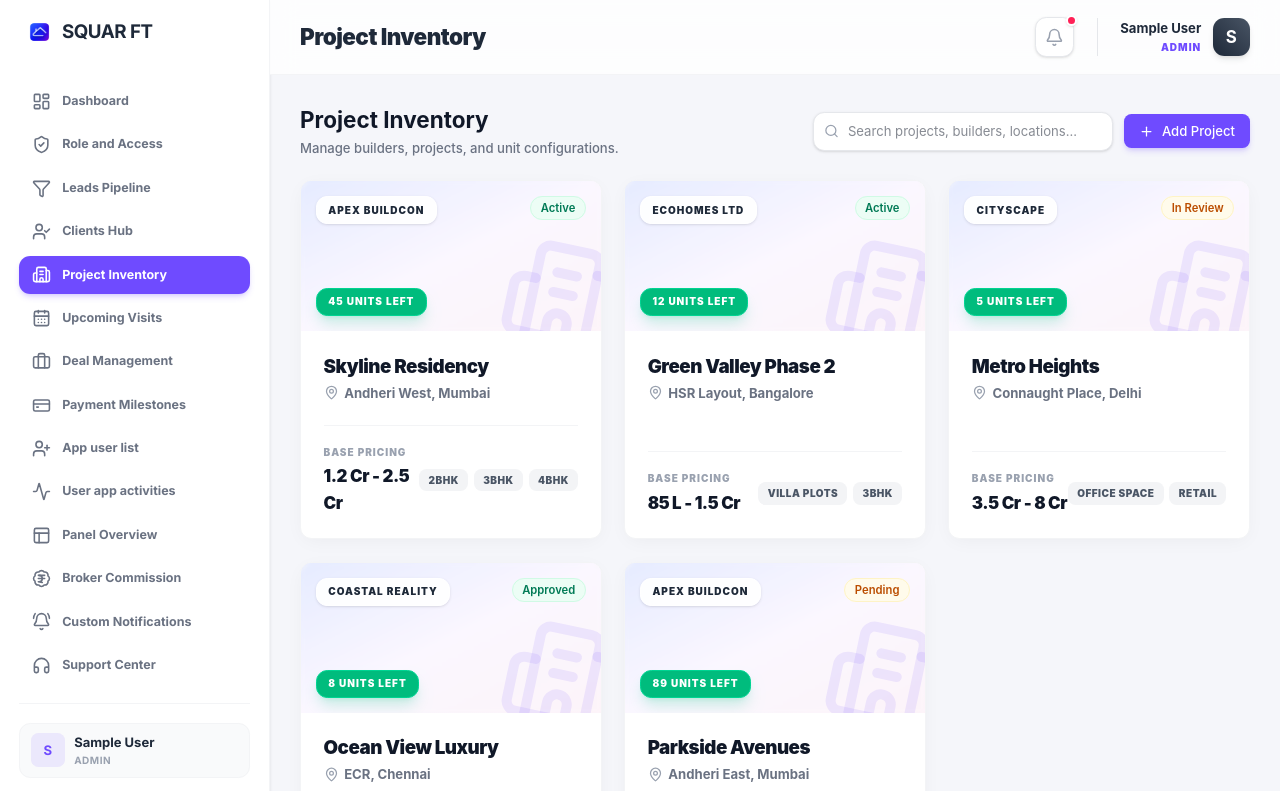
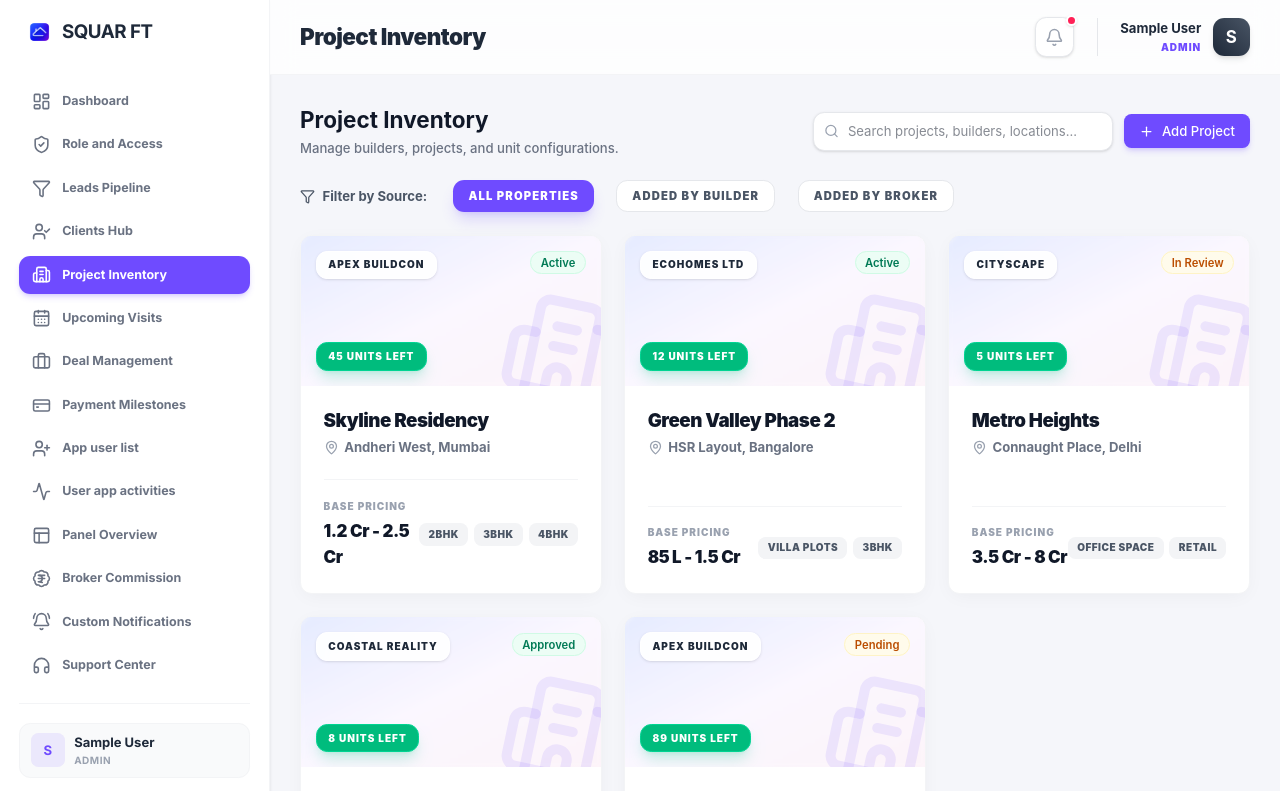
Before and after one commit to kartikmishra2004/squarft-admin, a React (Vite) app: page /dashboard/inventory in a window 1280 px wide. Shown: the top 791 px of the page. Built offline with nearby package versions, Linux system fonts and the light colour scheme; sample sign-in values are in the browser's storage.

Commit message:
ui changes

```diff
--- a/src/data/mockData.js
+++ b/src/data/mockData.js
@@ -2,7 +2,7 @@ import { Zap, IndianRupee, Globe, Users, Briefcase } from 'lucide-react';
 
 export const mockProjects = [
     {
-        id: 'P001', name: 'Skyline Residency', builder: 'Apex Buildcon', location: 'Andheri West, Mumbai', priceRange: '1.2 Cr - 2.5 Cr', configs: ['2BHK', '3BHK', '4BHK'], status: 'Active', units: 120, available: 45, progress: 100, officer: 'Rahul M.', updated: '2 hours ago', specs: 'Premium Residential', docs: 4,
+        id: 'P001', name: 'Skyline Residency', builder: 'Apex Buildcon', location: 'Andheri West, Mumbai', priceRange: '1.2 Cr - 2.5 Cr', configs: ['2BHK', '3BHK', '4BHK'], status: 'Active', units: 120, available: 45, progress: 100, officer: 'Rahul M.', updated: '2 hours ago', specs: 'Premium Residential', docs: 4, addedBy: 'builder',
         inventory: [
             { type: '2BHK Classic', size: '1,100 Sq.Ft', basePrice: '1.20 Cr', totalUnits: 60, availableUnits: 12 },
             { type: '3BHK Premium', size: '1,550 Sq.Ft', basePrice: '1.85 Cr', totalUnits: 40, availableUnits: 25 },
@@ -10,28 +10,28 @@ export const mockProjects = [
         ]
     },
     {
-        id: 'P002', name: 'Green Valley Phase 2', builder: 'EcoHomes Ltd', location: 'HSR Layout, Bangalore', priceRange: '85 L - 1.5 Cr', configs: ['Villa Plots', '3BHK'], status: 'Active', units: 80, available: 12, progress: 100, officer: 'Sneha P.', updated: '1 day ago', specs: 'Villa Plots & Open Spaces', docs: 8,
+        id: 'P002', name: 'Green Valley Phase 2', builder: 'EcoHomes Ltd', location: 'HSR Layout, Bangalore', priceRange: '85 L - 1.5 Cr', configs: ['Villa Plots', '3BHK'], status: 'Active', units: 80, available: 12, progress: 100, officer: 'Sneha P.', updated: '1 day ago', specs: 'Villa Plots & Open Spaces', docs: 8, addedBy: 'broker',
         inventory: [
             { type: '30x40 Plot', size: '1,200 Sq.Ft', basePrice: '85 Lacs', totalUnits: 50, availableUnits: 5 },
             { type: '40x60 Plot', size: '2,400 Sq.Ft', basePrice: '1.50 Cr', totalUnits: 30, availableUnits: 7 }
         ]
     },
     {
-        id: 'P003', name: 'Metro Heights', builder: 'CityScape', location: 'Connaught Place, Delhi', priceRange: '3.5 Cr - 8 Cr', configs: ['Office Space', 'Retail'], status: 'In Review', units: 50, available: 5, progress: 60, officer: 'Rahul M.', updated: '3 days ago', specs: 'Premium Commercial', docs: 2,
+        id: 'P003', name: 'Metro Heights', builder: 'CityScape', location: 'Connaught Place, Delhi', priceRange: '3.5 Cr - 8 Cr', configs: ['Office Space', 'Retail'], status: 'In Review', units: 50, available: 5, progress: 60, officer: 'Rahul M.', updated: '3 days ago', specs: 'Premium Commercial', docs: 2, addedBy: 'builder',
         inventory: [
             { type: 'Retail Shop', size: '800 Sq.Ft', basePrice: '3.50 Cr', totalUnits: 20, availableUnits: 2 },
             { type: 'Office Space', size: '2,000 Sq.Ft', basePrice: '8.00 Cr', totalUnits: 30, availableUnits: 3 }
         ]
     },
     {
-        id: 'P004', name: 'Ocean View Luxury', builder: 'Coastal Reality', location: 'ECR, Chennai', priceRange: '4.2 Cr - 6 Cr', configs: ['4BHK', 'Penthouse'], status: 'Approved', units: 30, available: 8, progress: 100, officer: 'Vikram S.', updated: '1 week ago', specs: 'Ultra Luxury Sea-facing', docs: 6,
+        id: 'P004', name: 'Ocean View Luxury', builder: 'Coastal Reality', location: 'ECR, Chennai', priceRange: '4.2 Cr - 6 Cr', configs: ['4BHK', 'Penthouse'], status: 'Approved', units: 30, available: 8, progress: 100, officer: 'Vikram S.', updated: '1 week ago', specs: 'Ultra Luxury Sea-facing', docs: 6, addedBy: 'broker',
         inventory: [
             { type: '4BHK Seaview', size: '3,200 Sq.Ft', basePrice: '4.20 Cr', totalUnits: 25, availableUnits: 7 },
             { type: 'Penthouse', size: '5,500 Sq.Ft', basePrice: '6.00 Cr', totalUnits: 5, availableUnits: 1 }
         ]
     },
     {
-        id: 'P005', name: 'Parkside Avenues', builder: 'Apex Buildcon', location: 'Andheri East, Mumbai', priceRange: '90 L - 1.8 Cr', configs: ['1BHK', '2BHK'], status: 'Pending', units: 200, available: 89, progress: 25, officer: 'Neha K.', updated: '5 hours ago', specs: 'Compact Modern Living', docs: 1,
+        id: 'P005', name: 'Parkside Avenues', builder: 'Apex Buildcon', location: 'Andheri East, Mumbai', priceRange: '90 L - 1.8 Cr', configs: ['1BHK', '2BHK'], status: 'Pending', units: 200, available: 89, progress: 25, officer: 'Neha K.', updated: '5 hours ago', specs: 'Compact Modern Living', docs: 1, addedBy: 'builder',
         inventory: [
             { type: '1BHK Smart', size: '650 Sq.Ft', basePrice: '90 Lacs', totalUnits: 120, availableUnits: 40 },
             { type: '2BHK Classic', size: '950 Sq.Ft', basePrice: '1.45 Cr', totalUnits: 80, availableUnits: 49 }
--- a/src/pages/dashboard/Inventory.jsx
+++ b/src/pages/dashboard/Inventory.jsx
@@ -4,7 +4,7 @@ import {
     Plus, Search, Building2, MapPin, ArrowRight, FileText,
     Layers, Settings, Calendar, X, Maximize, Edit2, Save,
     IndianRupee, Zap, Sparkles, Check, XCircle, CheckCircle2,
-    Trash2, Users, FileIcon, UserPlus
+    Trash2, Users, FileIcon, UserPlus, Filter
 } from 'lucide-react';
 import { setSelectedProject, setFilters } from '../../store/inventorySlice';
 import { mockProjects } from '../../data/mockData';
@@ -37,6 +37,10 @@ const Inventory = () => {
 
     const handleSearch = (e) => {
         dispatch(setFilters({ search: e.target.value }));
+    };
+
+    const handlePropertySourceFilter = (source) => {
+        dispatch(setFilters({ propertySource: source }));
     };
 
     const handleProjectClick = (project) => {
@@ -75,6 +79,46 @@ const Inventory = () => {
                                 />
                             </div>
                             <Button icon={Plus}>Add Project</Button>
+                        </div>
+                    </div>
+
+                    {/* Property Source Filter */}
+                    <div className="flex items-center gap-3 animate-in fade-in slide-in-from-top-4 duration-500">
+                        <div className="flex items-center gap-2 text-sm text-gray-600 font-bold">
+                            <Filter className="w-4 h-4" />
+                            <span>Filter by Source:</span>
+                        </div>
+                        <div className="flex gap-6 ml-4">
+                            <button
+                                onClick={() => handlePropertySourceFilter('all')}
+                                className={`px-4 py-2 rounded-xl text-xs font-black uppercase tracking-widest transition-all ${
+                                    filters.propertySource === 'all'
+                                        ? 'bg-[#6F4BFF] text-white shadow-lg shadow-[#6F4BFF]/20'
+                                        : 'bg-white text-gray-600 border border-gray-200 hover:border-[#6F4BFF]/40'
+                                }`}
+                            >
+                                All Properties
+                            </button>
+                            <button
+                                onClick={() => handlePropertySourceFilter('builder')}
+                                className={`px-4 py-2 rounded-xl text-xs font-black uppercase tracking-widest transition-all ${
+                                    filters.propertySource === 'builder'
+                                        ? 'bg-[#6F4BFF] text-white shadow-lg shadow-[#6F4BFF]/20'
+                                        : 'bg-white text-gray-600 border border-gray-200 hover:border-[#6F4BFF]/40'
+                                }`}
+                            >
+                                Added by Builder
+                            </button>
+                            <button
+                                onClick={() => handlePropertySourceFilter('broker')}
+                                className={`px-4 py-2 rounded-xl text-xs font-black uppercase tracking-widest transition-all ${
+                                    filters.propertySource === 'broker'
+                                        ? 'bg-[#6F4BFF] text-white shadow-lg shadow-[#6F4BFF]/20'
+                                        : 'bg-white text-gray-600 border border-gray-200 hover:border-[#6F4BFF]/40'
+                                }`}
+                            >
+                                Added by Broker
+                            </button>
                         </div>
                     </div>
 
--- a/src/pages/dashboard/Roles.jsx
+++ b/src/pages/dashboard/Roles.jsx
@@ -93,10 +93,15 @@ const Roles = () => {
             console.log('✅ Super Admin detected - Dispatching getAccessibleBranches');
             dispatch(getAccessibleBranches());
         } else {
-            console.log('ℹ️ Not Super Admin - Skipping branch fetch');
+            console.log('ℹ️ Regular Admin - Setting branch from user data');
+            // For non-super-admins, set their assigned branch
+            if (user?.branchId) {
+                console.log('🏢 Setting user branch ID:', user.branchId);
+                setSelectedBranchId(user.branchId);
+            }
         }
         console.groupEnd();
-    }, [isSuperAdmin, dispatch]);
+    }, [isSuperAdmin, dispatch, user]);
 
     // Set default branch when branches load
     useEffect(() => {
@@ -457,7 +462,7 @@ const Roles = () => {
                                     <div>
                                         <h3 className="font-black text-gray-900 tracking-tight">Operating Roles</h3>
                                         <p className="text-xs text-gray-500 font-semibold mt-1">
-                                            {isSuperAdmin ? 'Create & edit custom branch roles' : 'Predefined branch entities'}
+                                            Create & edit roles for your branch
                                         </p>
                                     </div>
                                     <div className="h-10 w-10 rounded-xl bg-[#6F4BFF]/10 text-[#6F4BFF] flex items-center justify-center">
@@ -494,8 +499,7 @@ const Roles = () => {
                                 ))}
                             </div>
 
-                            {/* Create Custom Role form - Super Admin Only */}
-                            {isSuperAdmin && (
+                            {/* Create Custom Role form - Available for All Admins */}
                             <form onSubmit={handleCreateRole} className="p-4 mt-auto border-t border-gray-100 bg-gray-50/60">
                                 <label htmlFor="role-name" className="block text-xs font-black uppercase tracking-widest text-gray-500 mb-2">
                                     Create Branch Role
@@ -513,7 +517,6 @@ const Roles = () => {
                                     </Button>
                                 </div>
                             </form>
-                            )}
                         </Card>
 
                         {/* Access Grid Controls */}
--- a/src/store/inventorySlice.js
+++ b/src/store/inventorySlice.js
@@ -10,6 +10,7 @@ const initialState = {
   filters: {
     search: '',
     status: 'All',
+    propertySource: 'all', // 'all', 'builder', 'broker'
   }
 };
 
@@ -26,14 +27,15 @@ const inventorySlice = createSlice({
     },
     setFilters: (state, action) => {
       state.filters = { ...state.filters, ...action.payload };
-      const { search, status } = state.filters;
+      const { search, status, propertySource } = state.filters;
 
       state.filteredProjects = state.projects.filter(project => {
         const matchesSearch = project.name.toLowerCase().includes(search.toLowerCase()) ||
                              project.builder.toLowerCase().includes(search.toLowerCase()) ||
                              project.location.toLowerCase().includes(search.toLowerCase());
         const matchesStatus = status === 'All' || project.status === status;
-        return matchesSearch && matchesStatus;
+        const matchesSource = propertySource === 'all' || project.addedBy === propertySource;
+        return matchesSearch && matchesStatus && matchesSource;
       });
     },
     updateProjectStatus: (state, action) => {
```
Lines whose indentation alone changed are shown as unchanged.
